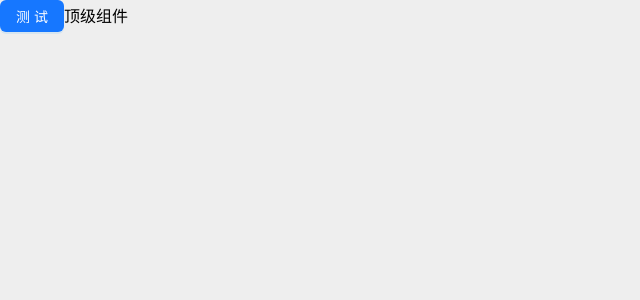
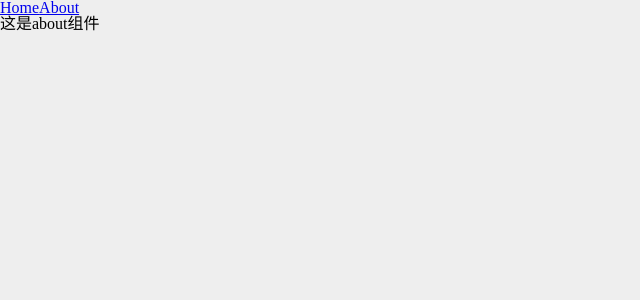
Before and after one commit to Christine-Xin/lege-management, a React (Vite) app: page /about in a window 1280 px wide. Shown: the top 300 px of the page, without its empty margins (0-640 px from the left). Built offline with nearby package versions, Linux system fonts and the light colour scheme.

Commit message:
增加路由跳转

```diff
--- a/src/App.tsx
+++ b/src/App.tsx
@@ -1,13 +1,14 @@
 
-import {Button} from 'antd'
-// import 'antd/dist/antd.css'
+
+import {Outlet,Link} from 'react-router-dom'
 
 function App() {
 
   return (
     <div className="App">
-      <Button type='primary'>测试</Button>
-      顶级组件
+      <Link to="/home">Home</Link>
+      <Link to ="/about">About</Link>
+      <Outlet/>
     </div>
   )
 }
--- a/src/main.tsx
+++ b/src/main.tsx
@@ -2,10 +2,11 @@
 import ReactDOM from 'react-dom/client'
 import "reset-css"
 import '@/assets/style/global.scss'
-import App from './App'
+// import App from './App'
+import Router from './router'
 
 ReactDOM.createRoot(document.getElementById('root') as HTMLElement).render(
   <React.StrictMode>
-    <App />
+    <Router />
   </React.StrictMode>
 )
--- a/src/router/index.tsx
+++ b/src/router/index.tsx
@@ -0,0 +1,23 @@
+import App from '../App'
+import Home from '../views/Home'
+import About from '../views/About'
+import {BrowserRouter,Routes,Route} from 'react-router-dom'
+
+// const baseRouter=()=>{
+//     return (
+
+//     )
+// }
+// 当箭头函数没有逻辑时，直接返回（）；当有逻辑时需要返回return()形式，并在return上方写逻辑
+
+const baseRouter=()=>(
+    <BrowserRouter>
+        <Routes>
+            <Route path='/' element={<App/>}>
+                <Route path='/home' element={<Home/>}></Route>
+                <Route path='/about' element={<About/>}></Route>
+            </Route>
+        </Routes>
+    </BrowserRouter>
+)
+export default baseRouter
```
Also changed, not shown: src/views/Login.tsx (added, +7 -0 lines).
